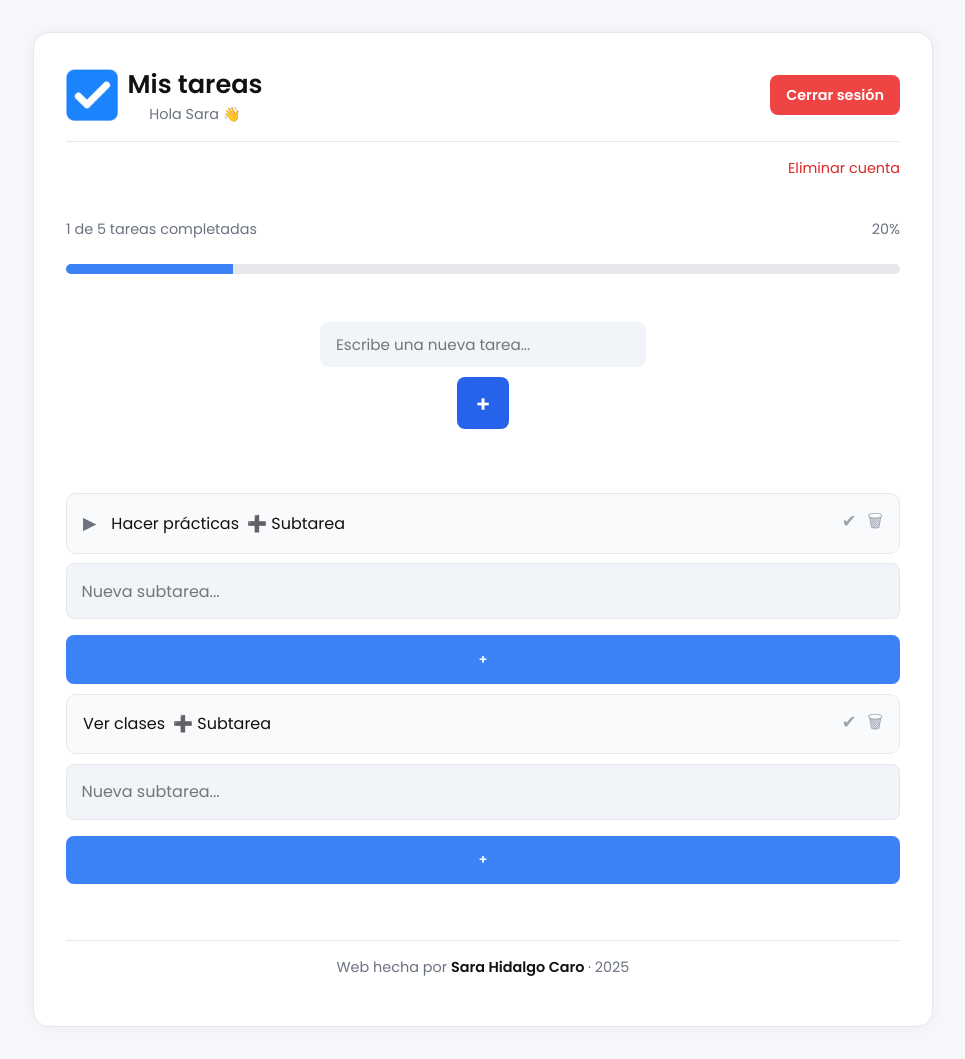
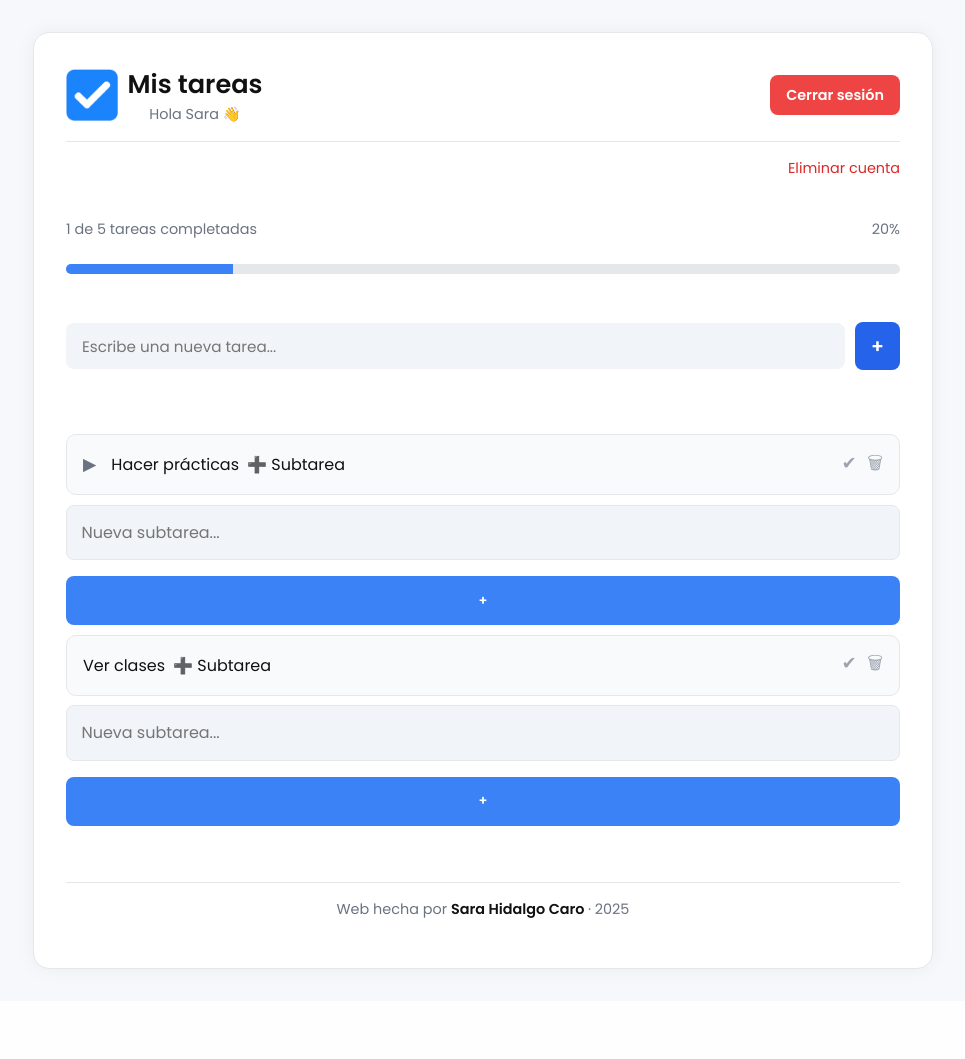
Before and after one commit to SAHICA-Code/tareasapp, a PHP site: page /dashboard.php in a window 1280 px wide. Shown: the whole page, without its empty margins (157-1122 px from the left). After the commit the page ends 970 px from the top, so only its background shows below. Run offline with PHP 8.4, Linux system fonts and the light colour scheme; a user stored in the database is signed in; data comes from the database, SQL or seed files in the repository.

Commit message:
Update styles.css

```diff
--- a/assets/styles.css
+++ b/assets/styles.css
@@ -479,3 +479,21 @@ header h1 {
         font-size: 0.9rem;
     }
 }
+
+.task-input.nueva-tarea-container {
+    flex-direction: row !important;
+    align-items: center;
+    justify-content: space-between;
+}
+
+.task-input.nueva-tarea-container input {
+    flex: 1;
+    margin: 0;
+}
+
+.task-input.nueva-tarea-container button {
+    width: auto;
+    height: auto;
+    padding: 0.6rem 1rem;
+    font-size: 1.2rem;
+}
```
